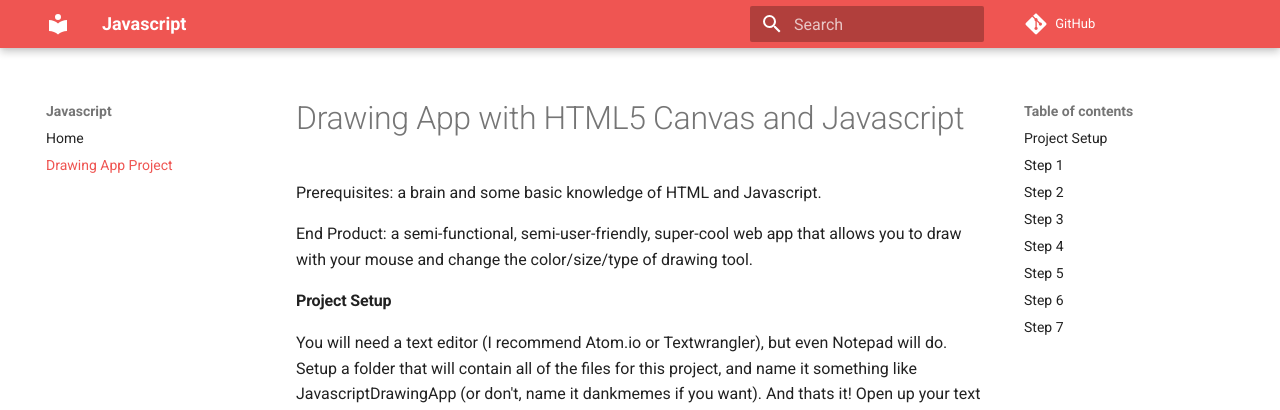
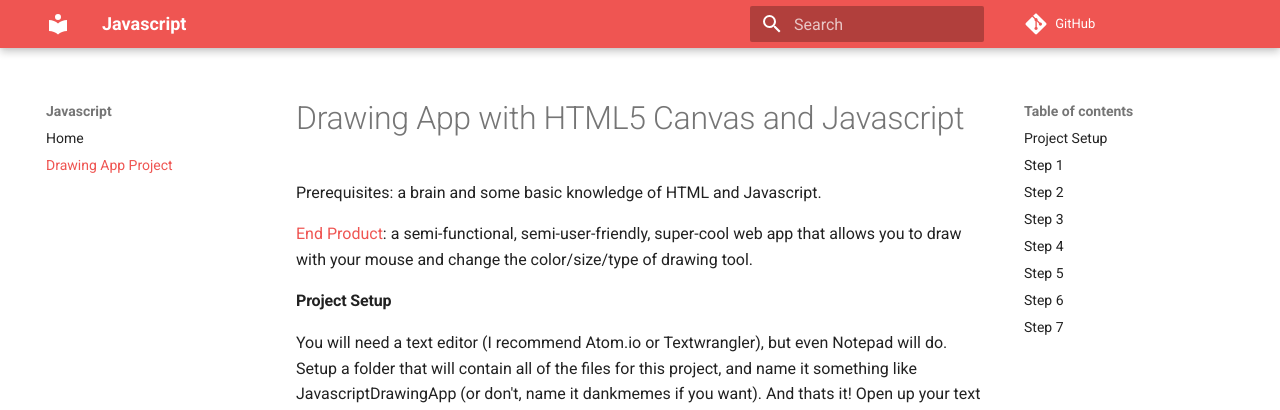
Before and after one commit to SanDiegoCode/javascript, an MkDocs documentation site: the page built from docs/HTML5DrawingApp.md, in a window 1280 px wide and 900 px high. Shown: the top 410 px of the window. Built offline with MkDocs 1.6.1 and Material for MkDocs 9.7.7, drawn with Linux system fonts in a browser that asks for light colours; comment, search, counter and statistics services are not loaded; old or Windows-style settings are respelled for this version of MkDocs; some of the changed lines change nothing that is shown.

Commit message:
Pushing Quick Commit

```diff
--- a/docs/HTML5DrawingApp.md
+++ b/docs/HTML5DrawingApp.md
@@ -2,7 +2,7 @@
 
 Prerequisites: a brain and some basic knowledge of HTML and Javascript.
 
-End Product: a semi-functional, semi-user-friendly, super-cool web app that allows you to draw with your mouse and change the color/size/type of drawing tool.
+[End Product](https://codepen.io/ronakshah/full/rzOgaQ/): a semi-functional, semi-user-friendly, super-cool web app that allows you to draw with your mouse and change the color/size/type of drawing tool.
 
 #### Project Setup
 You will need a text editor (I recommend Atom.io or Textwrangler), but even Notepad will do. Setup a folder that will contain all of the files for this project, and name it something like JavascriptDrawingApp (or don't, name it dankmemes if you want). And thats it! Open up your text editor and if you are using a more advanced text editor you can open up the path for your project foldner and advance to the next step (don't worry if you can't, you will probably just need to leave the folder open in your system's file tree, i.e. Finder for Mac, so you can quickly access files inside of it.)
```
